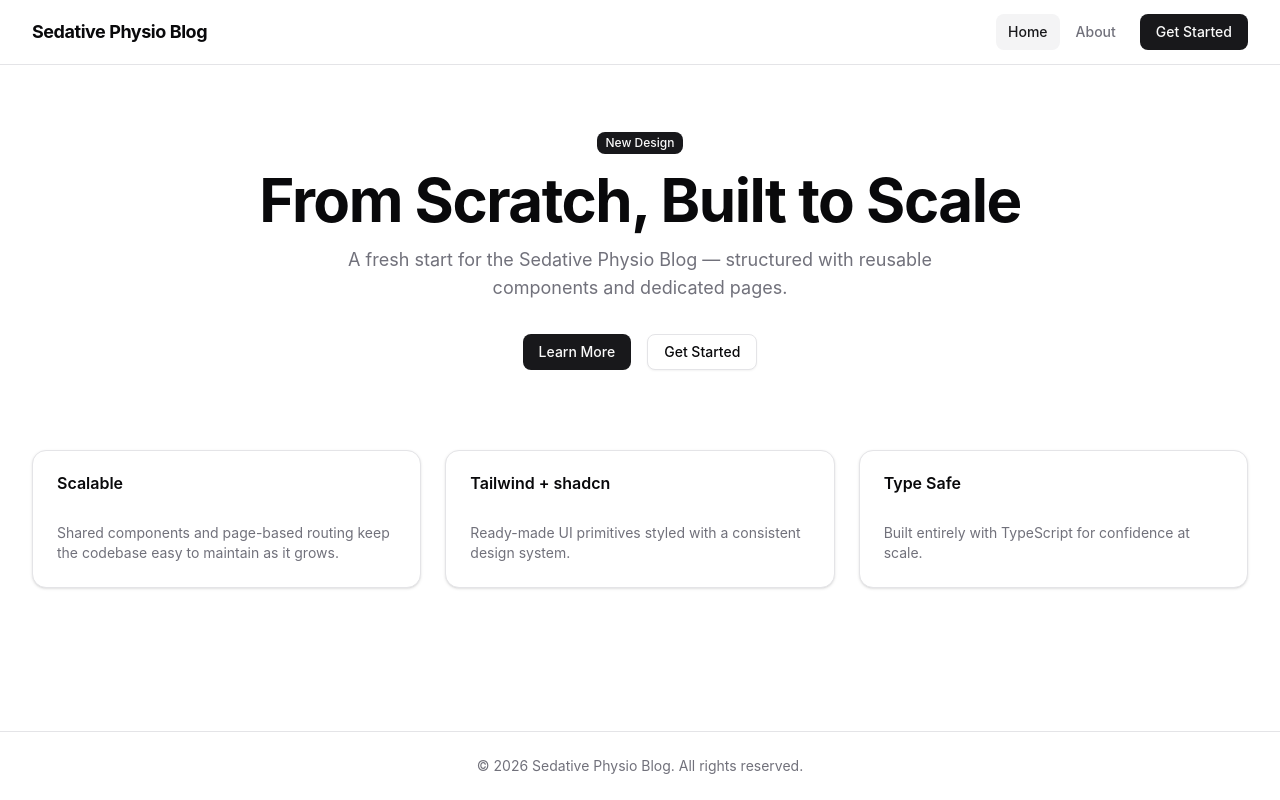
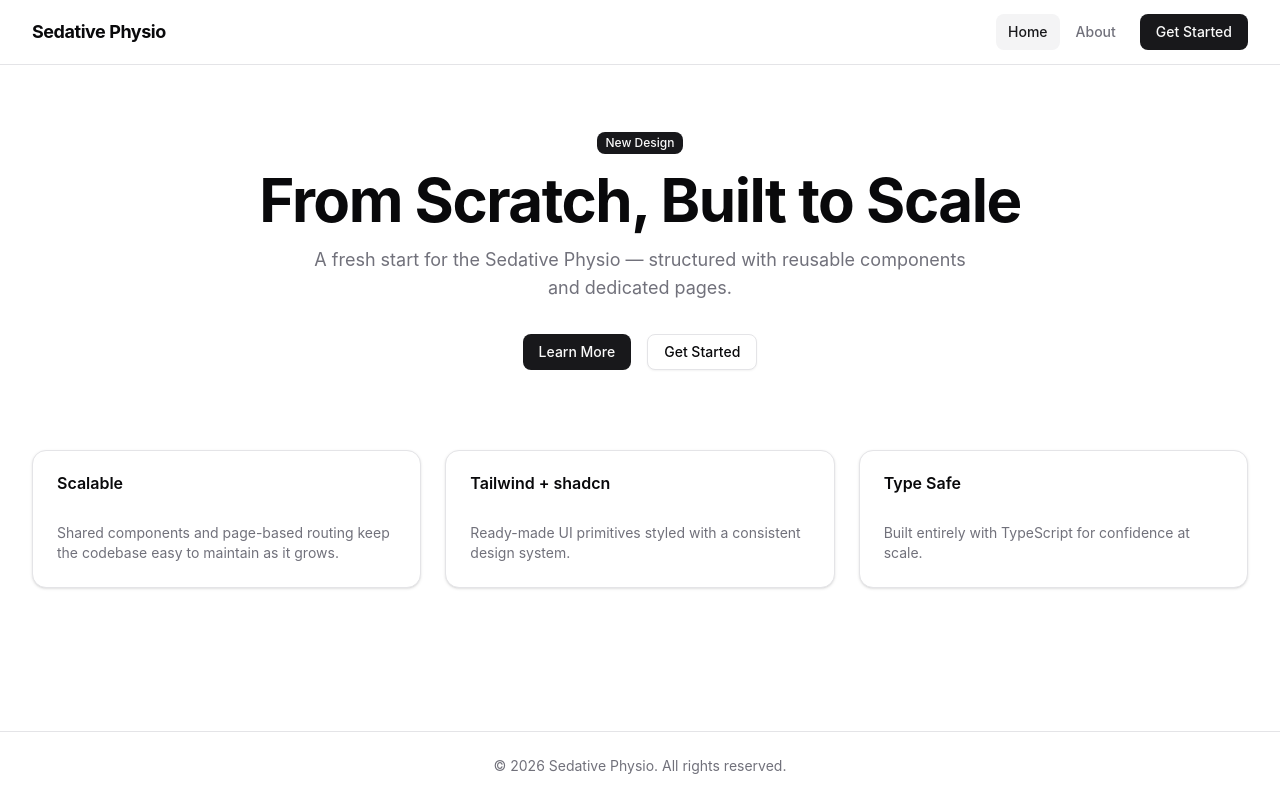
Before and after one commit to Yash7256/Sedative-Physio-Blog, a React (Vite) app in the folder client/: page / in a window 1280 px wide. Built offline with nearby package versions, Linux system fonts and the light colour scheme.

Commit message:
Rename Sedative Physio Blog to Sedative Physio

```diff
--- a/client/src/components/Footer.tsx
+++ b/client/src/components/Footer.tsx
@@ -2,7 +2,7 @@ export function Footer() {
   return (
     <footer className="border-t py-6">
       <div className="mx-auto max-w-7xl px-4 text-center text-sm text-muted-foreground sm:px-6 lg:px-8">
-        © {new Date().getFullYear()} Sedative Physio Blog. All rights reserved.
+        © {new Date().getFullYear()} Sedative Physio. All rights reserved.
       </div>
     </footer>
   )
--- a/client/src/components/Navbar.tsx
+++ b/client/src/components/Navbar.tsx
@@ -12,7 +12,7 @@ export function Navbar() {
     <header className="sticky top-0 z-50 border-b bg-background/80 backdrop-blur">
       <nav className="mx-auto flex h-16 max-w-7xl items-center justify-between px-4 sm:px-6 lg:px-8">
         <Link to="/" className="text-lg font-bold tracking-tight">
-          Sedative Physio Blog
+          Sedative Physio
         </Link>
 
         <div className="flex items-center gap-1">
--- a/client/src/pages/Home.tsx
+++ b/client/src/pages/Home.tsx
@@ -35,7 +35,7 @@ export function Home() {
           From Scratch, Built to Scale
         </h1>
         <p className="mx-auto mt-4 max-w-2xl text-lg text-muted-foreground">
-          A fresh start for the Sedative Physio Blog — structured with reusable
+          A fresh start for the Sedative Physio — structured with reusable
           components and dedicated pages.
         </p>
         <div className="mt-8 flex justify-center gap-4">
```
